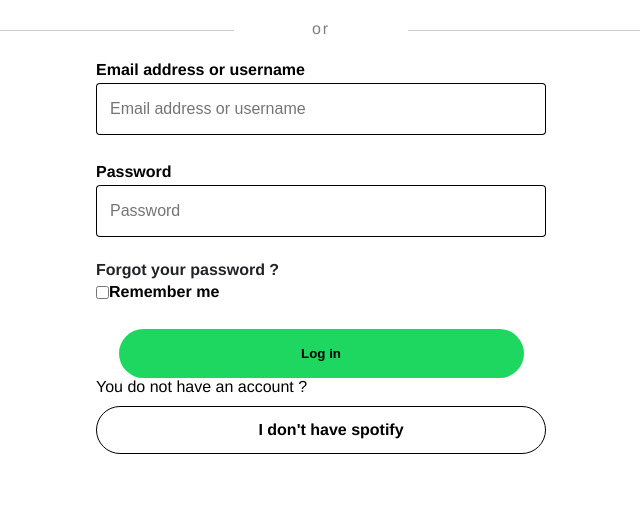
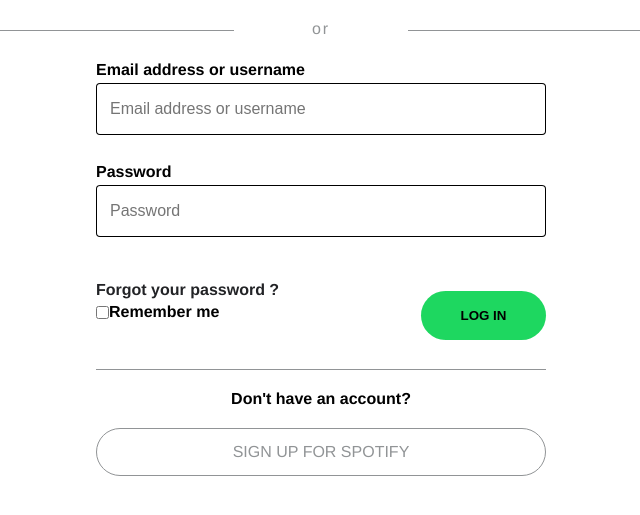
Before and after one commit to MedSouhayelMachfar/spotify-clone, a plain HTML site: page pages/login.html in a window 1280 px wide. Shown: the part 323-838 px from the top of the page, without its empty margins (319-959 px from the left). Drawn offline with Linux system fonts and the light colour scheme.

Commit message:
fixed login bottom part

```diff
--- a/css/login.css
+++ b/css/login.css
@@ -143,19 +143,25 @@ body {
   line-height: 24px;
   letter-spacing: 2px;
   margin: 0px auto 1em;
-  color: rgb(127, 127, 127);
+  color: var(--color-light-grey);
   position: relative;
   text-align: center;
   width: 85%;
 }
 .line2 ::before,
 .line2 ::after {
-  border-top: 1px solid rgb(204, 204, 204);
+  border-top: 1px solid var(--color-light-grey);
   content: "";
   display: table-cell;
   position: relative;
   top: 0.8em;
   width: 42%;
+}
+
+.signup2 {
+  text-align: center;
+  font-size: 16px;
+  margin: 20px 0;
 }
 
 form {
@@ -213,15 +219,14 @@ form {
 }
 .button_click {
   cursor: pointer;
-  width: 100%;
+  width: 125px;
   position: relative;
-  background-color: var(--background-base, #1ed760);
+  background-color: var(--color-green);
   color: var(--text-base, #000000);
   border-radius: 500px;
   font-size: inherit;
-  width: 405px;
   height: 49px;
-  font-weight: 700;
+  font-weight: bold;
   box-sizing: border-box;
   text-align: center;
   display: flex;
@@ -229,6 +234,7 @@ form {
   justify-content: center;
   align-items: center;
   flex-wrap: wrap;
+  text-transform: uppercase;
 }
 .button_click:hover {
   transform: scale(1.1);
@@ -271,3 +277,34 @@ form {
   width: 24px;
   height: 24px;
 }
+.remember-login {
+  display: flex;
+  justify-content: space-between;
+  align-items: center;
+  padding: 20px 0;
+  border-bottom: 1px solid var(--color-light-grey);
+}
+
+.button-signup {
+  margin: 0 auto;
+  text-align: center;
+  margin: 0 auto;
+  border: 1px solid var(--color-light-grey);
+  width: 450px;
+  height: 48px;
+  color: white;
+  border-radius: 500px;
+  display: flex;
+  justify-content: center;
+  align-items: center;
+  cursor: pointer;
+  text-transform: uppercase;
+}
+.button-signup a {
+  text-decoration: none;
+  color: var(--color-light-grey);
+  display: block;
+  width: 100%;
+  height: 100%;
+  padding-top: 14px;
+}
--- a/pages/login.html
+++ b/pages/login.html
@@ -69,36 +69,33 @@
           <div><span class="error" id="errormdp"></span></div>
         </div>
 
+        <section class="remember-login">
           <div>
             <a class="Forgot_password" href="./pages/music.html"
               >Forgot your password ?</a
             >
-        </div>
 
             <div class="champ_Signup">
               <div class="label">
-            <input type="checkbox" name="souvenir" id="Check_box" /> Remember me
+                <input type="checkbox" name="souvenir" id="Check_box" />
+                Remember me
               </div>
             </div>
-
+          </div>
           <div class="login">
             <button type="submit" class="button" onclick="reset">
               <div class="button_click">Log in</div>
               <div class="Button-focus"></div>
             </button>
           </div>
+        </section>
 
-        <div class="line">
-          <span></span>
+        <div>
+          <h2 class="signup2">Don't have an account?</h2>
         </div>
 
-        <div>
-          <h2 class="signup2"></h2>
-          You do not have an account ?
-        </div>
-
-        <div class="button-spotify">
-          <span>I don't have spotify</span>
+        <div class="button-signup">
+          <a href="./signup.html"><span>sign up for spotify</span></a>
         </div>
       </form>
     </main>
```
Lines whose indentation alone changed are shown as unchanged.
